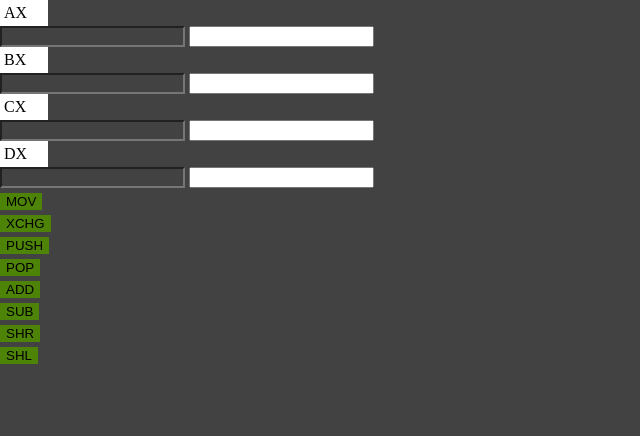
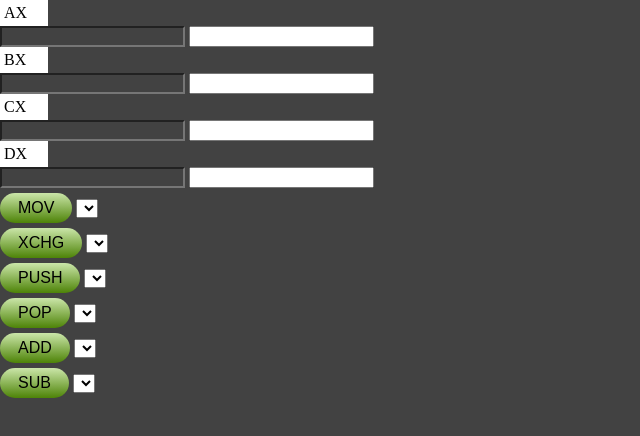
Before and after one commit to Karmelova/Projekt_Architektura, a plain HTML site: page index.html in a window 1280 px wide. Shown: the whole page, without its empty margins (0-640 px from the left). Drawn offline with Linux system fonts and the light colour scheme.

Commit message:
Adding styleto registry button

```diff
--- a/index.html
+++ b/index.html
@@ -37,46 +37,71 @@
         </div>
 
         <div id="commands">
-            <div class="instruction_section">
+            <form class="instruction_list">
                 <button class="instruction_button">MOV</button>
+                    <select class="instruction_list">
+                        <option value="AX"></option>
+                        <option value="BX"></option>
+                        <option value="CX"></option>
+                        <option value="DX"></option>
+                    </select>
 
+                </form>
             </div>
 
             <div class="instruction_section">
+                <form class="instruction_list">
                 <button class="instruction_button">XCHG</button>
-
+                    <select class="instruction_list">
+                        <option value="AX"></option>
+                        <option value="BX"></option>
+                        <option value="CX"></option>
+                        <option value="DX"></option>
+                    </select>
+                </form>
             </div>
 
             <div class="instruction_section">
                 <button class="instruction_button">PUSH</button>
+                <select class="instruction_list">
+                    <option value="AX"></option>
+                    <option value="BX"></option>
+                    <option value="CX"></option>
+                    <option value="DX"></option>
+                </select>
 
             </div>
 
             <div class="instruction_section">
                 <button class="instruction_button">POP</button>
-
+                <select class="instruction_list">
+                    <option value="AX"></option>
+                    <option value="BX"></option>
+                    <option value="CX"></option>
+                    <option value="DX"></option>
+                </select>
             </div>
 
             <div class="instruction_section">
                 <button class="instruction_button">ADD</button>
-
+                <select class="instruction_list">
+                    <option value="AX"></option>
+                    <option value="BX"></option>
+                    <option value="CX"></option>
+                    <option value="DX"></option>
+                </select>
             </div>
 
             <div class="instruction_section">
                 <button class="instruction_button">SUB</button>
-
+                <select class="instruction_list">
+                    <option value="AX"></option>
+                    <option value="BX"></option>
+                    <option value="CX"></option>
+                    <option value="DX"></option>
+                </select>
             </div>
 
-            <div class="instruction_section">
-                <button class="instruction_button">SHR</button>
-
-            </div>
-
-            <div class="instruction_section">
-                <button class="instruction_button">SHL</button>
-
-
-            </div>
         </div>
 
 
--- a/style.css
+++ b/style.css
@@ -1,7 +1,7 @@
 :root {
     --valuesInputColor: #d1d1d1f5;
     --theme: #424242;
-    --subcolor: #4d8307;
+    --subcolor: linear-gradient( #cbe6a9,  #4d8307);
 }
 
 body {
@@ -29,7 +29,22 @@ body {
 }
 
 .instruction_button {
-    border: none;
-    background-color: var(--subcolor);
+
+    background: var(--subcolor);
+
     margin-top: 5px;
+    border-radius: 999px;
+    box-shadow: var(--subcolor) 0 10px 20px -10px;
+    box-sizing: border-box;
+    cursor: pointer;
+    font-size: 16px;
+    line-height: 14px;
+    opacity: 1;
+    outline: 0 solid transparent;
+    padding: 8px 18px;
+    user-select: none;
+    -webkit-user-select: none;
+    touch-action: manipulation;
+    width: fit-content;
+    border: 0;
 }
```
